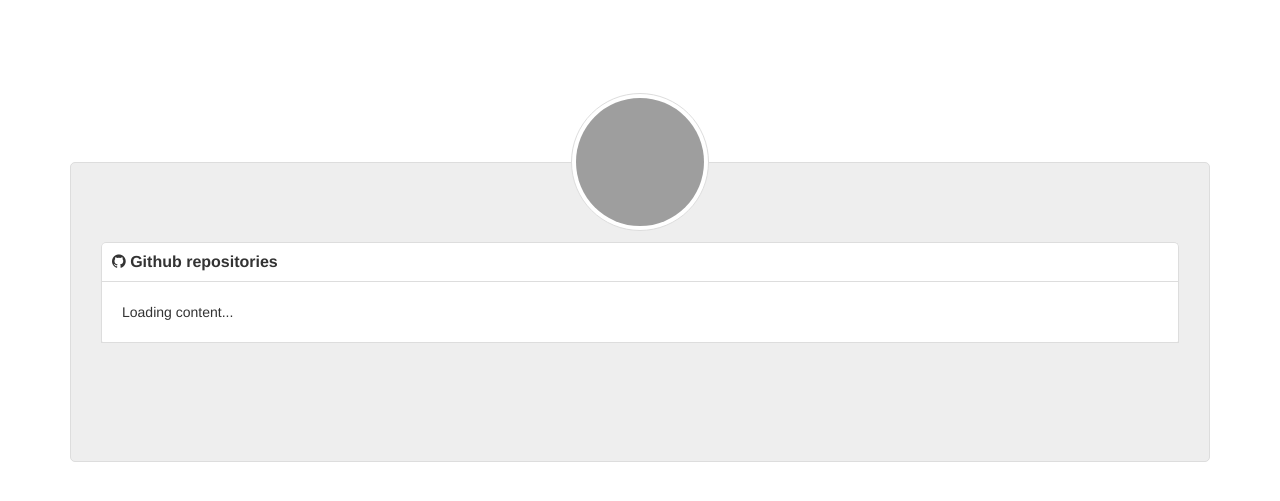
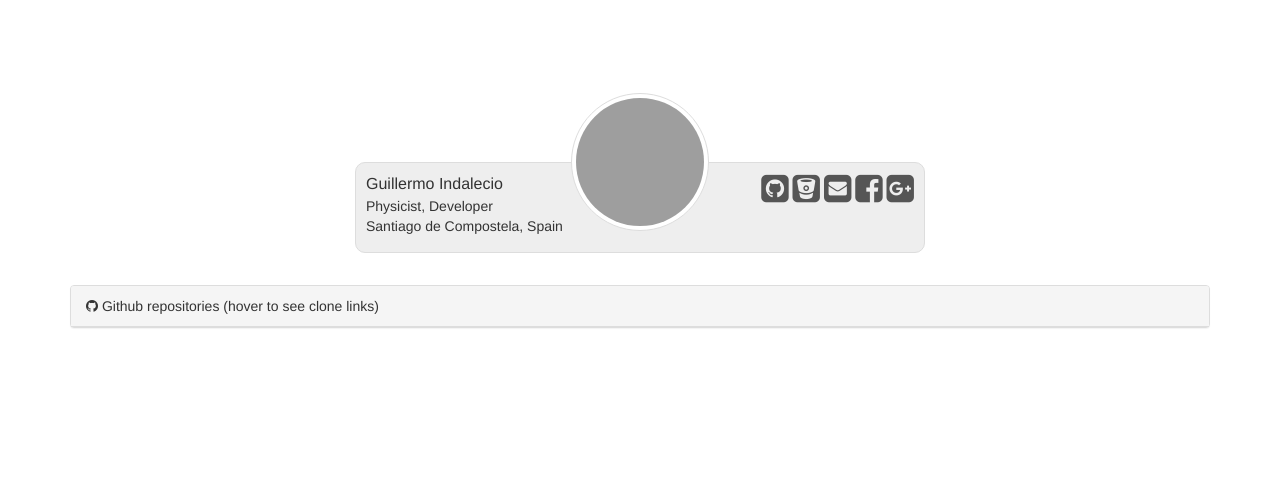
Before and after one commit to guillermobox/guillermobox.github.io, a Jekyll site: the page built from index.html, in a window 1280 px wide. Shown: the top 501 px of the page. Built offline with Jekyll 4.4.1, drawn with Linux system fonts in a browser that asks for light colours; nearby versions of some CDN libraries; grey boxes are pictures that could not be loaded.

Commit message:
Better header and github repositories

```diff
--- a/_layouts/mainpage.html
+++ b/_layouts/mainpage.html
@@ -11,13 +11,13 @@
 <script type="text/javascript" src="script.js"> </script>
 
 <script type="text/html" id="template-github">
-<ul class="github_repolist">
+<ul class="github_repolist list-group" style="overflow-y:scroll;height:360px;">
 	[[#repos]]
-	<li class="github_repo">
+	<li class="github_repo list-group-item">
 		<a class="github_link" href="[[html_url]]">[[name]]</a> <br />
 		[[description]]
-		<div style="float:right">
-			<a href="https://[[clone_url]]">http</a> or <a href="[[git_url]]">ssh</a> clone
+		<div class="github_links" style="float:right;display:none;">
+			<a href="https://[[clone_url]]">http</a> / <a href="[[git_url]]">ssh</a>
 		</div>
 	</li>
 	[[/repos]]
@@ -26,17 +26,30 @@
 <title>guillermobox.github.io</title>
 </head>
 <body>
+<div class="visible-xs-block">Using mobile? cool!</div>
 <div class="container">
 	<div class="thumb-header">
 		<div class="text-center" style="position:relative;">
-			<div style="position:absolute;left:50%">
+			<div style="position:absolute;left:50%;height:0px;">
 				<img src="http://www.gravatar.com/avatar/fde8fdc7df4bafbc91d4fad5ad9363d0.png?s=128" title="That's me!" class="img-circle img-thumbnail gravatar" />
 			</div>
 		</div>
 		<div class="subcontent">
-			{{ content }}
+			<div style="position:absolute;top:10px;right:10px;">
+                	<a class="mylinks fa fa-github-square" href="https://github.com/guillermobox/"></a>
+                	<a class="mylinks fa fa-bitbucket-square" href="https://bitbucket.org/guillermobox/"></a>
+                	<a class="mylinks fa fa-envelope-square" href="mailto:guillermobox@gmail.com"></a>
+                	<a class="mylinks fa fa-facebook-square" href="http://www.facebook.com/profile.php?id=100002648737803"></a>
+                	<a class="mylinks fa fa-google-plus-square" href="http://plus.google.com/+GuillermoIndalecioFernández"></a>
+			</div>
+			<div style="position:absolute;top:10px;left:10px;">
+				<span class="myname">Guillermo Indalecio</span> <br />
+				Physicist, Developer<br />
+				Santiago de Compostela, Spain <br />
+			</div>
 		</div>
 	</div>
+	{{ content }}
 </div>
 </body>
 </html>
--- a/base.css
+++ b/base.css
@@ -1,49 +1,36 @@
 .thumb-header {
-    height: 69px;
     margin-top: 162px;
 }
 .subcontent {
     background-color: #eee;
-    min-height: 300px;
     border: 1px solid #ddd;
     padding: 10px;
     padding-top: 79px;
-    border-radius: 5px;
+    border-radius: 10px;
+    margin: 0px auto 32px auto;
+    width: 50%;
+    position:relative;
 }
 .gravatar {
     position: relative;
     left: -50%;
     top: -69px;
+    z-index:100;
 }
 
-#github {
-    margin:0px 20px 0px 20px;
-    background-color: white;
-    border-radius:5px;
+.myname {
+    font-size: 16px;
 }
 
-#github h3 {
-    cursor: pointer;
-    font-size: medium;
-    font-weight: bold;
-    background-color: #fff;
-    border-radius: 5px 5px 0px 0px;
-    border:1px solid #ddd;
-    border-bottom: 0px;
-    margin: 0px;
-    padding: 10px;
+.mylinks,.mylinks:visited,.mylinks:active,.mylinks:focus{
+    color: #555;
+    font-size: 32px;
+    text-decoration:none;
 }
 
-ul.github_repolist {
-    border:1px solid #ddd;
-    padding:0px;
-}
-
-li.github_repo {
-    background-color: white;
-    list-style: none;
-    padding: 5px 10px 5px 10px;
-    border-bottom: 1px solid #ddd;
+.mylinks:hover {
+    text-decoration:none;
+    color: #94882E;
 }
 
 a.github_link {
--- a/index.html
+++ b/index.html
@@ -2,11 +2,6 @@
 layout: mainpage
 ---
 
-<div id="github">
-    <h3 id="github-title"><i class="fa fa-github"></i> Github repositories</h3>
-	<div id="git-repos">
-		<div style="padding:20px;border:1px solid #ddd;">
-		Loading content...
-		</div>
-	</div>
+<div id="git-repos" class="panel panel-default">
+    <div class="panel-heading"><i class="fa fa-github"></i> Github repositories (hover to see clone links)</div>
 </div>
--- a/script.js
+++ b/script.js
@@ -7,8 +7,14 @@
       realdata.push(elem);
     }
   });
-  $("#git-repos").html(
+  $("#git-repos").append(
      Mustache.render(template, {"repos":realdata}));
+  $("li.github_repo").mouseenter( function (ev) {
+	$("div.github_links", ev.target).show();
+  });
+  $("li.github_repo").mouseleave( function (ev) {
+	$("div.github_links", ev.target).hide();
+  });
 };
 
 $(document).ready( function () {
```
